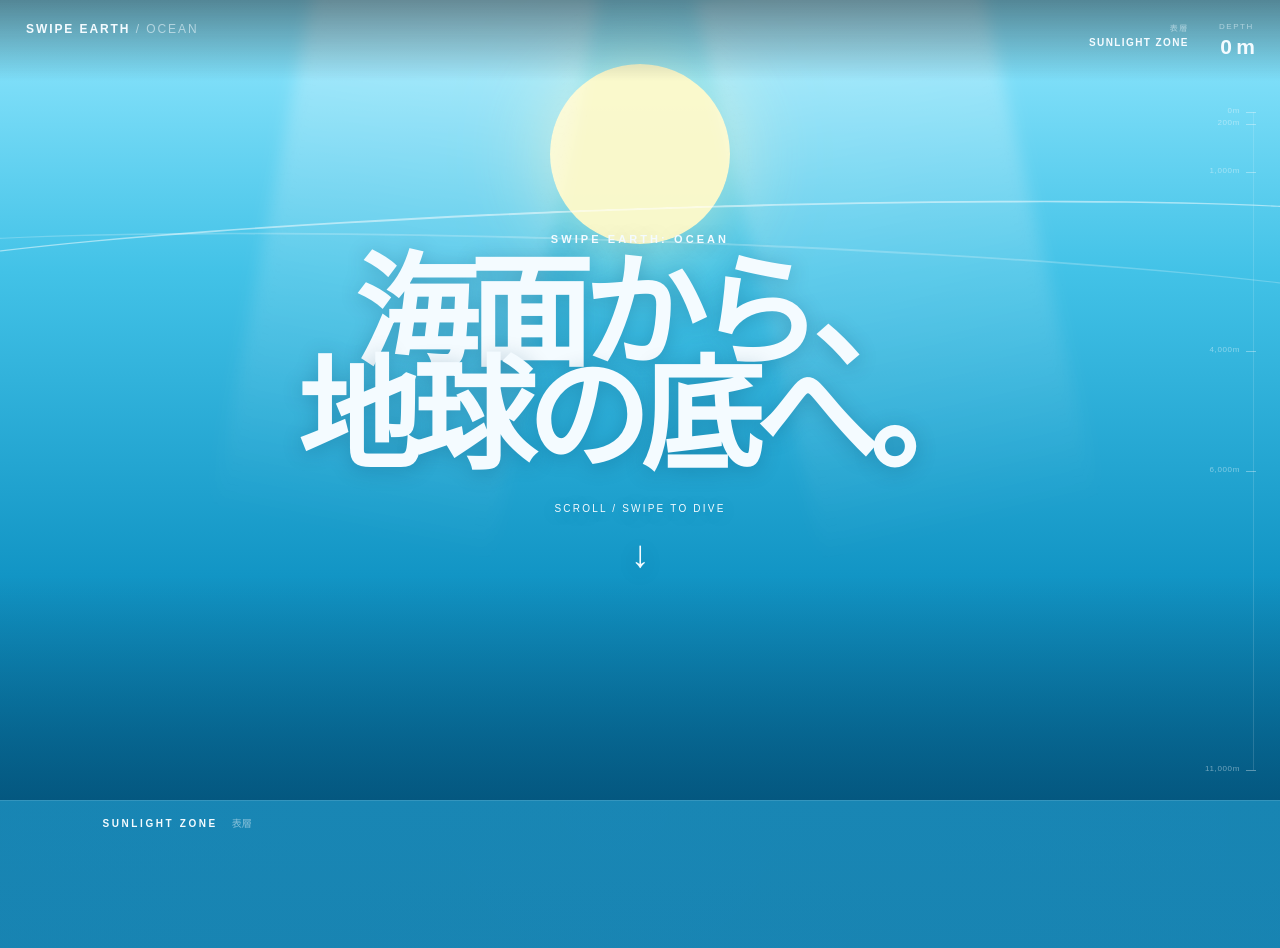
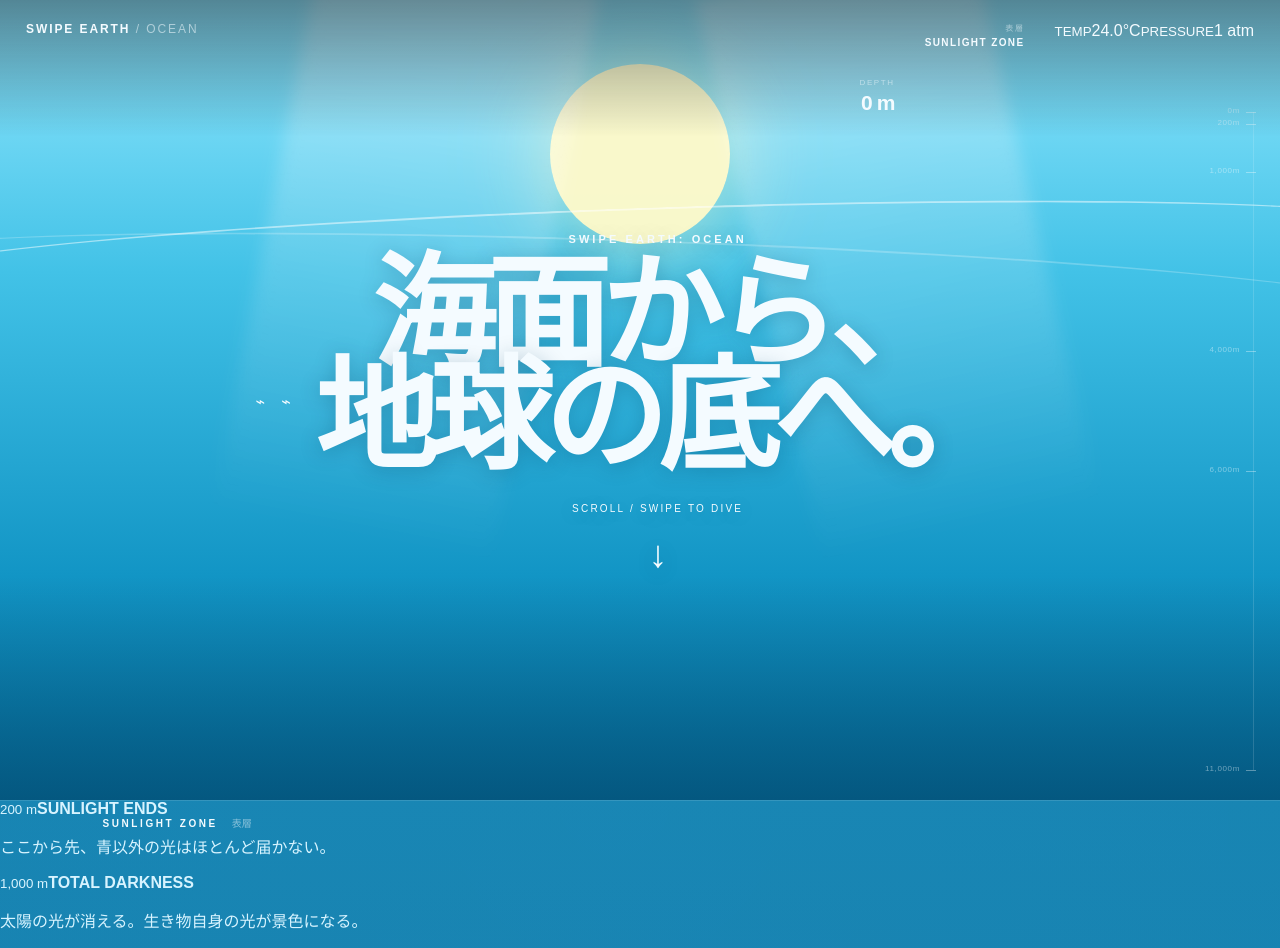
Before and after one commit to hrt14/swipe-earth, a Next.js app: page /ocean in a window 1280 px wide. Shown: the top 948 px of the page. Built offline with nearby package versions, Linux system fonts and the light colour scheme.

Commit message:
Ocean visual pass 2 environment storytelling

```diff
--- a/app/ocean/page.js
+++ b/app/ocean/page.js
@@ -24,13 +24,15 @@ const zones = [
   { from: 6000, to: 11000, label: 'HADAL ZONE', jp: '超深海帯' }
 ];
 
-function getZone(depth) {
-  return zones.find((zone) => depth >= zone.from && depth < zone.to) || zones[zones.length - 1];
-}
+const milestones = [
+  { depth: 200, title: 'SUNLIGHT ENDS', text: 'ここから先、青以外の光はほとんど届かない。' },
+  { depth: 1000, title: 'TOTAL DARKNESS', text: '太陽の光が消える。生き物自身の光が景色になる。' },
+  { depth: 4000, title: '400 ATM', text: '地上のおよそ400倍の圧力。人間はそのままでは存在できない。' },
+  { depth: 6000, title: 'HADAL BEGINS', text: '海溝だけに存在する、地球でもっとも深い領域へ。' }
+];
 
-function Creature({ type }) {
-  return <div className={`creature-art creature-${type}`} aria-hidden="true"><i/><b/><em/><span/><small/></div>;
-}
+function getZone(depth) { return zones.find((zone) => depth >= zone.from && depth < zone.to) || zones[zones.length - 1]; }
+function Creature({ type }) { return <div className={`creature-art creature-${type}`} aria-hidden="true"><i/><b/><em/><span/><small/></div>; }
 
 export default function Ocean() {
   const [depth, setDepth] = useState(0);
@@ -40,59 +42,42 @@ export default function Ocean() {
     const onScroll = () => {
       const maxScroll = document.documentElement.scrollHeight - window.innerHeight;
       const ratio = maxScroll > 0 ? Math.min(1, Math.max(0, window.scrollY / maxScroll)) : 0;
-      setProgress(ratio);
-      setDepth(Math.round(ratio * 11000));
+      setProgress(ratio); setDepth(Math.round(ratio * 11000));
     };
-    onScroll();
-    window.addEventListener('scroll', onScroll, { passive: true });
+    onScroll(); window.addEventListener('scroll', onScroll, { passive: true });
     return () => window.removeEventListener('scroll', onScroll);
   }, []);
 
   const zone = useMemo(() => getZone(depth), [depth]);
+  const temp = Math.max(1.2, 24 - depth / 520).toFixed(1);
+  const pressure = Math.max(1, depth / 10).toFixed(0);
 
   return (
     <main className="ocean-experience">
       <div className="ocean-ui">
         <a className="ocean-brand" href="/">SWIPE EARTH <span>/ OCEAN</span></a>
         <div className="ocean-zone"><small>{zone.jp}</small><strong>{zone.label}</strong></div>
+        <div className="ocean-stats"><span><small>TEMP</small>{temp}°C</span><span><small>PRESSURE</small>{pressure} atm</span></div>
         <div className="depth-readout"><small>DEPTH</small><strong>{depth.toLocaleString()} m</strong></div>
       </div>
 
-      <aside className="depth-rail" aria-hidden="true">
-        <div className="rail-line" />
-        <div className="rail-progress" style={{ height: `${progress * 100}%` }} />
-        {[0, 200, 1000, 4000, 6000, 11000].map((value) => (
-          <div className="rail-mark" key={value} style={{ top: `${(value / 11000) * 100}%` }}><span>{value.toLocaleString()}m</span></div>
-        ))}
-      </aside>
+      <aside className="depth-rail" aria-hidden="true"><div className="rail-line" /><div className="rail-progress" style={{ height: `${progress * 100}%` }} />{[0,200,1000,4000,6000,11000].map((value)=><div className="rail-mark" key={value} style={{top:`${value/110}%`}}><span>{value.toLocaleString()}m</span></div>)}</aside>
 
-      <section className="surface-scene">
-        <div className="sun-disc" />
-        <div className="sun-ray ray-a" /><div className="sun-ray ray-b" />
-        <div className="wave wave-a" /><div className="wave wave-b" />
-        <div className="surface-copy">
-          <p>SWIPE EARTH: OCEAN</p>
-          <h1>海面から、<br />地球の底へ。</h1>
-          <span>SCROLL / SWIPE TO DIVE</span><b>↓</b>
-        </div>
-      </section>
+      <section className="surface-scene"><div className="sun-disc"/><div className="sun-ray ray-a"/><div className="sun-ray ray-b"/><div className="wave wave-a"/><div className="wave wave-b"/><div className="surface-birds">⌁　⌁</div><div className="surface-copy"><p>SWIPE EARTH: OCEAN</p><h1>海面から、<br/>地球の底へ。</h1><span>SCROLL / SWIPE TO DIVE</span><b>↓</b></div></section>
 
       <div className="water-column">
+        <div className="ambient ambient-school school-a" aria-hidden="true">{Array.from({length:13}).map((_,i)=><i key={i}/>)}</div>
+        <div className="ambient ambient-school school-b" aria-hidden="true">{Array.from({length:9}).map((_,i)=><i key={i}/>)}</div>
+        <div className="ambient jelly-field" aria-hidden="true">{Array.from({length:7}).map((_,i)=><i key={i}/>)}</div>
+        <div className="ambient bio-stars" aria-hidden="true">{Array.from({length:18}).map((_,i)=><i key={i}/>)}</div>
+        <div className="trench-wall wall-left" aria-hidden="true"/><div className="trench-wall wall-right" aria-hidden="true"/>
         <div className="particles" aria-hidden="true">{Array.from({ length: 26 }).map((_, i) => <i key={i} />)}</div>
-        {zones.map((z) => <div className="zone-divider" key={z.label} style={{ top: `${(z.from / 11000) * 100}%` }}><span>{z.label}</span><small>{z.jp}</small></div>)}
-        {encounters.map((item, index) => (
-          <article className={`encounter-row ${index % 2 ? 'right' : 'left'} ${item.mystery ? 'mystery' : ''} ${item.scale === 'giant' ? 'giant' : ''}`} key={item.depth} style={{ top: `${3 + (item.depth / 11000) * 92}%` }}>
-            <div className="encounter-depth">{item.depth.toLocaleString()} m</div>
-            <div className="creature-stage"><Creature type={item.type} /></div>
-            <div className="encounter-copy">
-              <p>{item.mystery ? 'UNCONFIRMED / LEGEND' : 'ENCOUNTER'}</p>
-              <h2>{item.name}</h2><h3>{item.jp}</h3><div className="rule" /><div className="note">{item.note}</div>
-            </div>
-          </article>
-        ))}
+        {zones.map((z)=><div className="zone-divider" key={z.label} style={{top:`${z.from/110}%`}}><span>{z.label}</span><small>{z.jp}</small></div>)}
+        {milestones.map((m)=><div className="depth-milestone" key={m.depth} style={{top:`${2+(m.depth/11000)*92}%`}}><small>{m.depth.toLocaleString()} m</small><strong>{m.title}</strong><p>{m.text}</p></div>)}
+        {encounters.map((item,index)=><article className={`encounter-row ${index%2?'right':'left'} ${item.mystery?'mystery':''} ${item.scale==='giant'?'giant':''}`} key={item.depth} style={{top:`${3+(item.depth/11000)*92}%`}}><div className="encounter-depth">{item.depth.toLocaleString()} m</div><div className="creature-stage"><Creature type={item.type}/></div><div className="encounter-copy"><p>{item.mystery?'UNCONFIRMED / LEGEND':'ENCOUNTER'}</p><h2>{item.name}</h2><h3>{item.jp}</h3><div className="rule"/><div className="note">{item.note}</div></div></article>)}
       </div>
 
-      <section className="ocean-floor"><div className="floor-glow" /><p>10,900 m — CHALLENGER DEEP</p><h2>ここまで来ても、<br />まだ未知は残っている。</h2><a href="/">EXPLORE ANOTHER WORLD →</a></section>
+      <section className="ocean-floor"><div className="floor-glow"/><div className="floor-ridge"/><p>10,900 m — CHALLENGER DEEP</p><h2>ここまで来ても、<br/>まだ未知は残っている。</h2><a href="/">EXPLORE ANOTHER WORLD →</a></section>
     </main>
   );
 }
```
